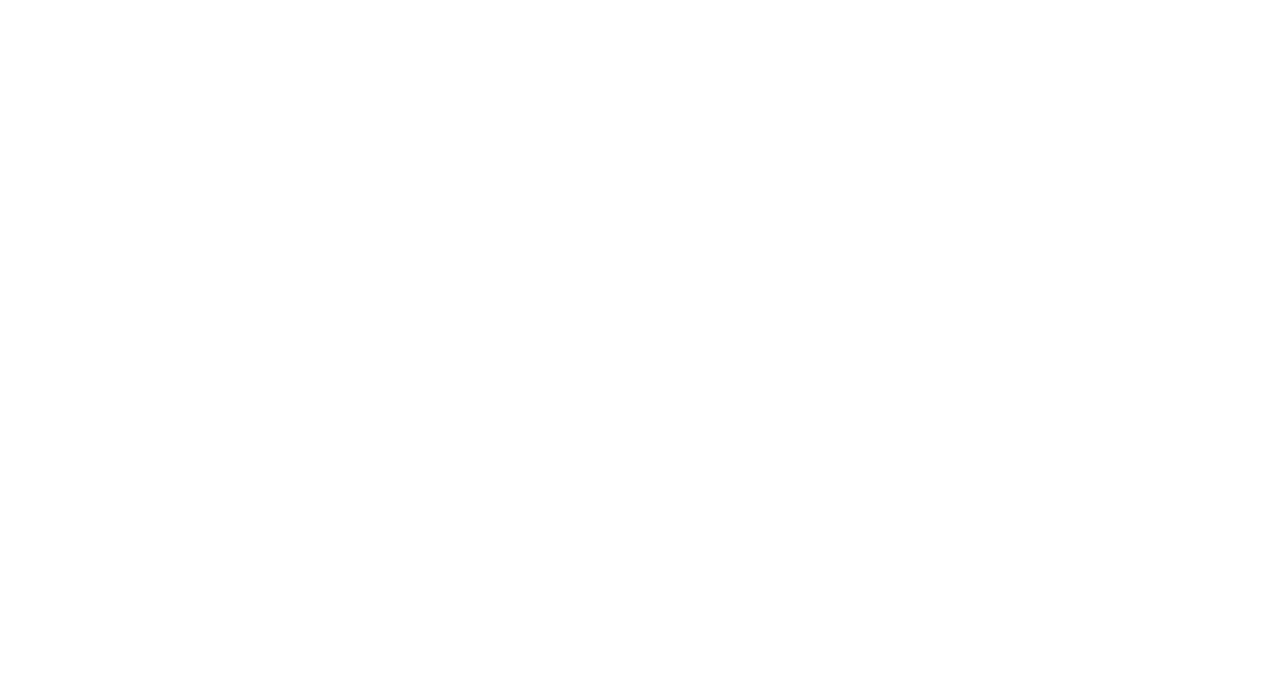
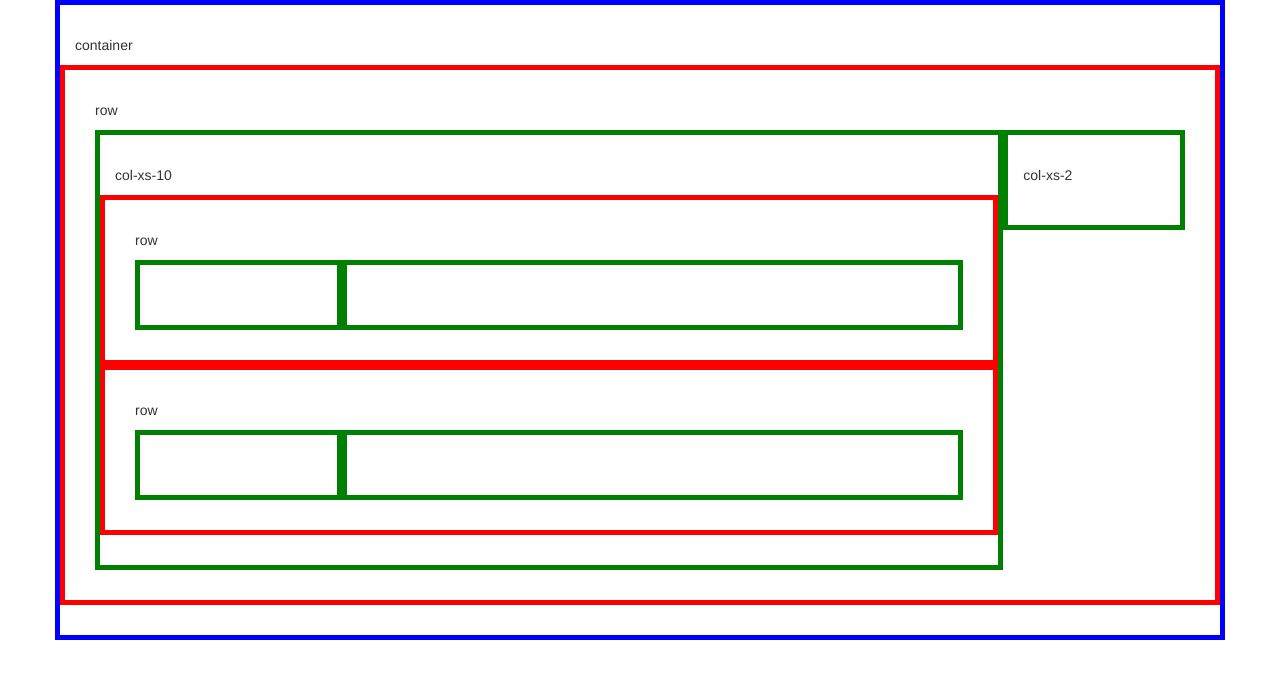
Before and after one commit to PirroneRoger/Portfolio-2, a plain HTML site: page public_html/index.html in a window 1280 px wide. Drawn offline with Linux system fonts and the light colour scheme.

Commit message:
Finished milestone 2 and 3.

```diff
--- a/nbproject/private/private.xml
+++ b/nbproject/private/private.xml
@@ -4,6 +4,7 @@
     <open-files xmlns="http://www.netbeans.org/ns/projectui-open-files/2">
         <group>
             <file>file:/C:/xampp/htdocs/PirroneR-V2/public_html/index.html</file>
+            <file>file:/C:/xampp/htdocs/PirroneR-V2/public_html/css/custom-style.css</file>
         </group>
     </open-files>
 </project-private>
--- /dev/null
+++ b/public_html/css/custom-style.css
@@ -0,0 +1,14 @@
+div{
+    border-style: solid;
+    border-width: 5px;
+    border-color: green;
+    padding: 30px;
+}
+
+.container{
+    border-color: blue;
+}
+
+.row{
+    border-color: red;
+}
--- a/public_html/index.html
+++ b/public_html/index.html
@@ -11,10 +11,29 @@ and open the template in the editor.
         <meta name="viewport" content="width=device-width, initial-scale=1.0">
         <link type="text/css" rel="stylesheet" href="css/bootstrap-theme.css">
         <link type="text/css" rel="stylesheet" href="css/bootstrap.css">
+        <link type="text/css" rel="stylesheet" href="css/custom-style.css">
     </head>
     <body>
         <div class="container">
-
+            <p>container</p>
+            <div class="row">
+                <p>row</p>
+                <div class="col-xs-10">
+                    <p>col-xs-10</p>
+                    <div class="row">
+                        <p>row</p>
+                        <div class="col-xs-3"></div>
+                        <div class="col-xs-9"></div>
+                    </div>
+                    <div class="row">
+                        <p>row</p>
+                        <div class="col-xs-3"></div>
+                        <div class="col-xs-9"></div>
+                    </div>
+                </div>
+                <div class="col-xs-2">
+                     <p>col-xs-2</p>
+                </div>
         </div>
     </body>
 </html>
```
